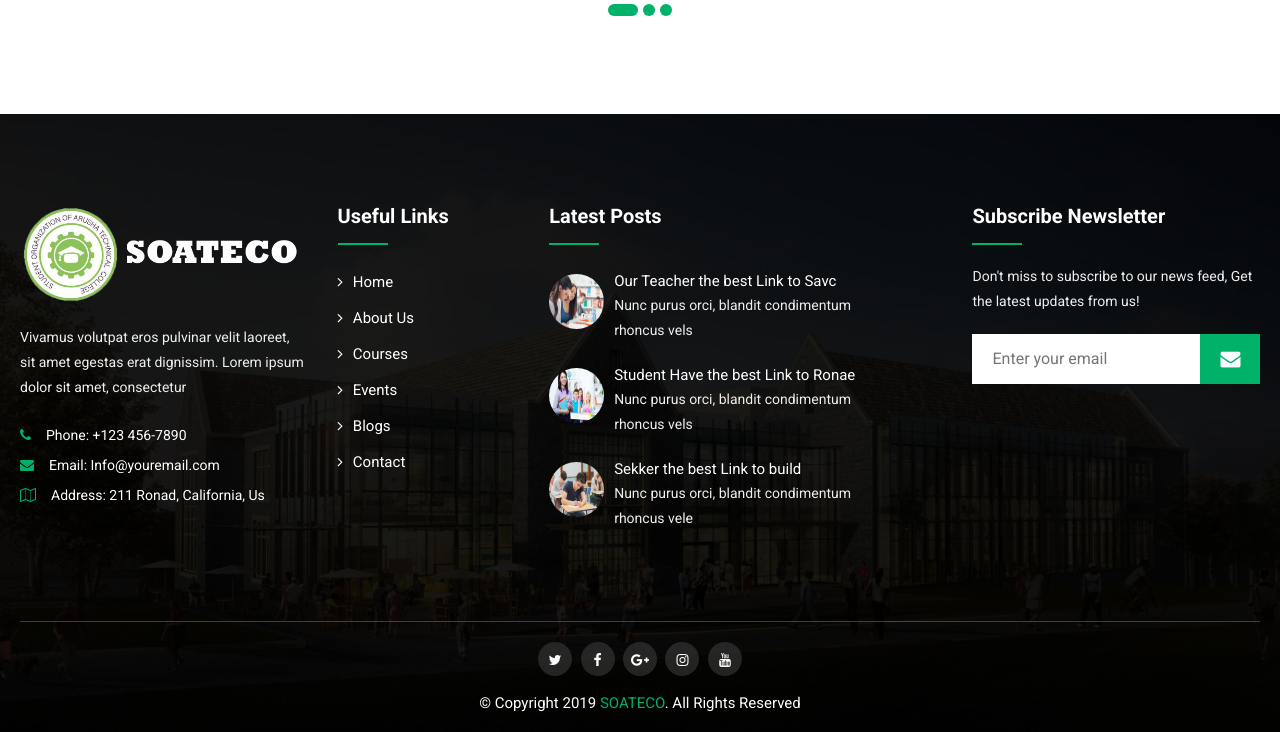
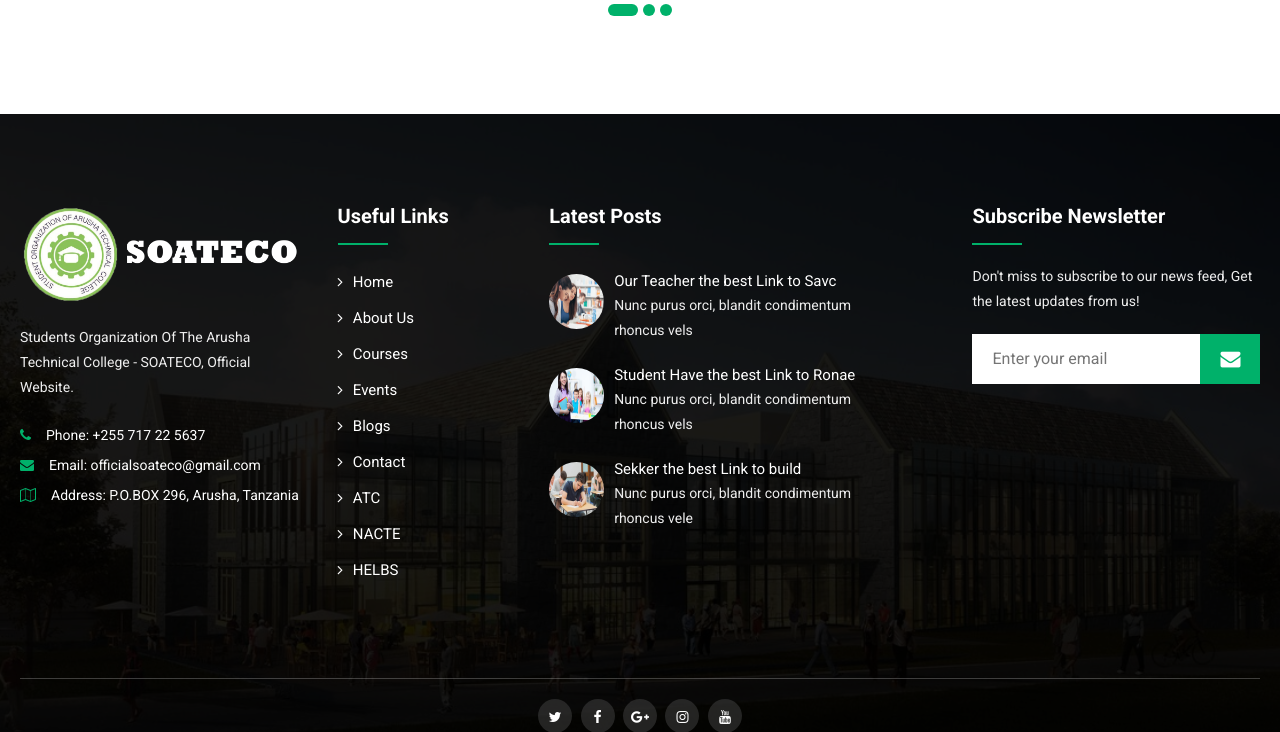
Before and after one commit to badrujr/soateco, a PHP site: page / in a window 1280 px wide. Shown: the part 5768-6500 px from the top of the page. Run offline with PHP 8.4, Linux system fonts and the light colour scheme; some libraries are stand-ins or nearby versions.

Commit message:
second commit

```diff
--- a/includes/footer.php
+++ b/includes/footer.php
@@ -8,11 +8,11 @@
 							<!-- About -->
 							<div class="single-widget about">
 								<div class="logo"><a href="#"><img src="images/logo2.png" alt="#"></a></div>
-								<p>Vivamus volutpat eros pulvinar velit laoreet, sit amet egestas erat dignissim. Lorem ipsum dolor sit amet, consectetur</p>
+								<p>Students Organization Of The Arusha Technical College - SOATECO, Official Website.</p>
 								<ul class="list">
-									<li><i class="fa fa-phone"></i>Phone: +123 456-7890 </li>
-									<li><i class="fa fa-envelope"></i>Email: <a href="mailto:info@youremail.com">Info@youremail.com</a></li>
-									<li><i class="fa fa-map-o"></i>Address: 211 Ronad, California, Us</li>
+									<li><i class="fa fa-phone"></i>Phone: +255 717 22 5637 </li>
+									<li><i class="fa fa-envelope"></i>Email: <a href="mailto:info@youremail.com">officialsoateco@gmail.com</a></li>
+									<li><i class="fa fa-map-o"></i>Address: P.O.BOX 296, Arusha, Tanzania</li>
 								</ul>
 							</div>
 							<!--/ End About -->
@@ -28,6 +28,9 @@
 									<li><a href="#"><i class="fa fa-angle-right"></i>Events</a></li>
 									<li><a href="#"><i class="fa fa-angle-right"></i>Blogs</a></li>
 									<li><a href="#"><i class="fa fa-angle-right"></i>Contact</a></li>
+									<li><a href="#"><i class="fa fa-angle-right"></i>ATC</a></li>
+									<li><a href="#"><i class="fa fa-angle-right"></i>NACTE</a></li>
+									<li><a href="#"><i class="fa fa-angle-right"></i>HELBS</a></li>
 								</ul>
 							</div>
 							<!--/ End Useful Links -->
--- a/includes/nav-menu.php
+++ b/includes/nav-menu.php
@@ -31,6 +31,12 @@
 														<li><a href="teacher.html">Teachers V1</a></li>
 														<li><a href="teacher2.html">Teachers V2</a></li>
 														<li><a href="teacher-single.html">Teacher Single</a></li>
+													</ul>
+												</li>
+													<li><a href="#">E-voting System<i class="fa fa-angle-right"></i></a>
+													<ul class="dropdown submenu">
+														<li><a href="">General Election</a></li>
+														<li><a href="">Mr & Miss ATC</a></li>
 													</ul>
 												</li>
 												<li><a href="testimonials.html">Testimonials</a></li>
--- a/panel/add-leader.php
+++ b/panel/add-leader.php
@@ -63,8 +63,7 @@
                 <div class="form-group">
                   <label class="control-label col-md-3">FullName</label>
                   <div class="col-md-3 col-xs-11">
-                    <input class="form-control form-control-inline input-medium default-date-picker" size="16" type="text" value="">
-                    <span class="help-block">Select date</span>
+                    <input class="form-control form-control-inline input-medium" size="16" type="text" value="">
                   </div>
                 </div>
                 <div class="form-group">
--- a/panel/lock_screen.html
+++ b/panel/lock_screen.php
@@ -7,10 +7,10 @@
   <meta name="description" content="">
   <meta name="author" content="Dashboard">
   <meta name="keyword" content="Dashboard, Bootstrap, Admin, Template, Theme, Responsive, Fluid, Retina">
-  <title>Dashio - Bootstrap Admin Template</title>
+  <title>SOATECO - Lockscreen</title>
 
   <!-- Favicons -->
-  <link href="img/favicon.png" rel="icon">
+  <link href="img/favicon.PNG" rel="icon">
   <link href="img/apple-touch-icon.png" rel="apple-touch-icon">
 
   <!-- Bootstrap core CSS -->
@@ -48,7 +48,7 @@
                 <h4 class="modal-title">Welcome Back</h4>
               </div>
               <div class="modal-body">
-                <p class="centered"><img class="img-circle" width="80" src="img/ui-sam.jpg"></p>
+                <p class="centered"><img class="img-circle" width="80" src="img/ui-sam.png"></p>
                 <input type="password" name="password" placeholder="Password" autocomplete="off" class="form-control placeholder-no-fix">
               </div>
               <div class="modal-footer centered">
```
Also changed, not shown: panel/index.php (renamed from panel/index.html, +2 -14 lines).
